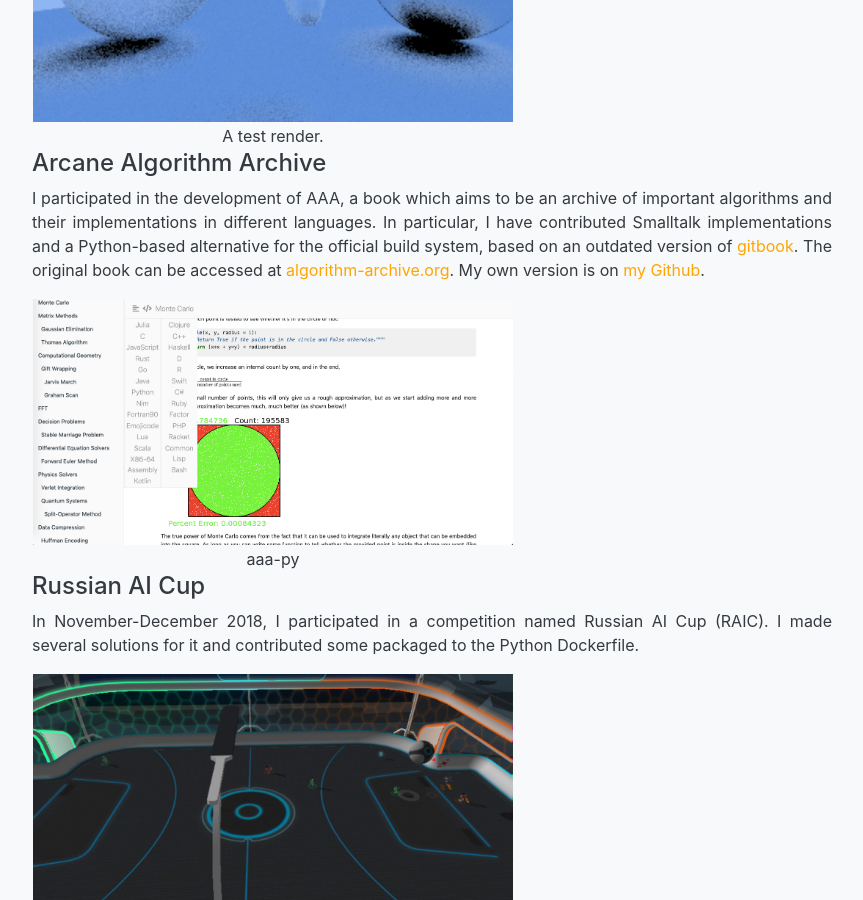
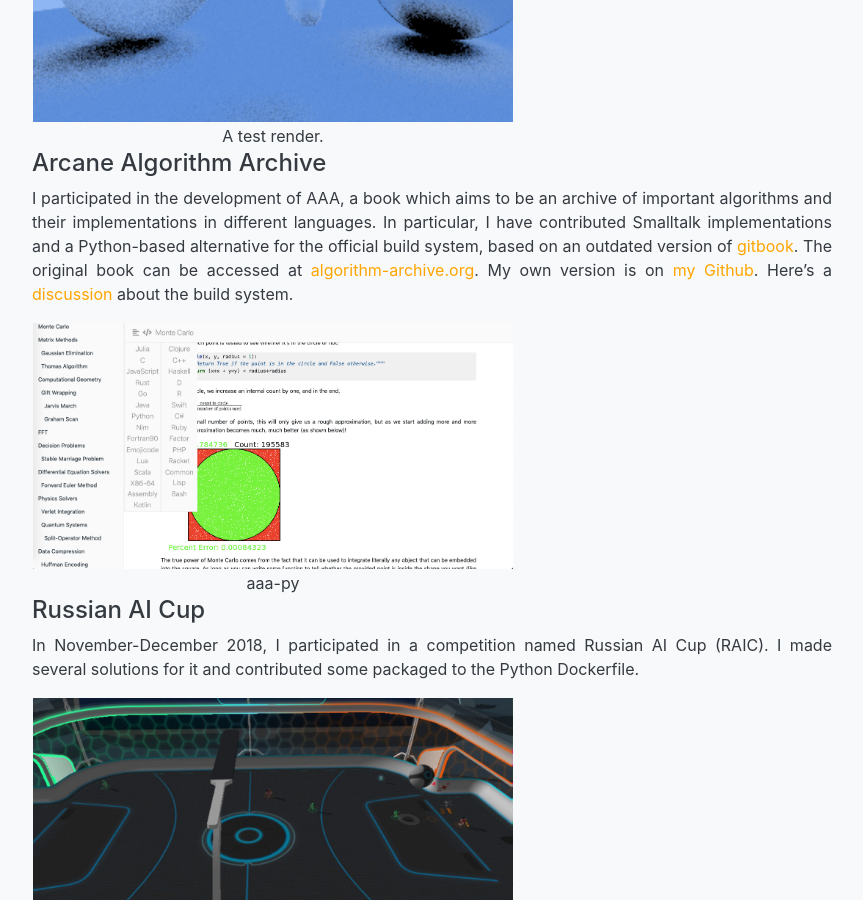
Before and after one commit to neverix/neverix.github.io, a Jekyll site: the page built from portfolio.md, in a window 1280 px wide and 900 px high, scrolled down 2138 px. Shown: the whole window, without its empty margins (0-863 px from the left). Built offline with Jekyll 4.4.1, drawn with Linux system fonts in a browser that asks for light colours; nearby versions of some CDN libraries.

Commit message:
Added conversation link.

```diff
--- a/portfolio.md
+++ b/portfolio.md
@@ -67,6 +67,8 @@
 version of [gitbook](https://gitbook.io). The original book
 can be accessed at [algorithm-archive.org](https://algorithm-archive.org).
 My own version is on [my Github](https://github.com/neverix/aaa-py).
+Here's a [discussion](https://github.com/algorithm-archivists/algorithm-archive/issues/611)
+about the build system.
 
 {% include img.html url="portfolio/aaapy.png" description="aaa-py" %}
 
```
